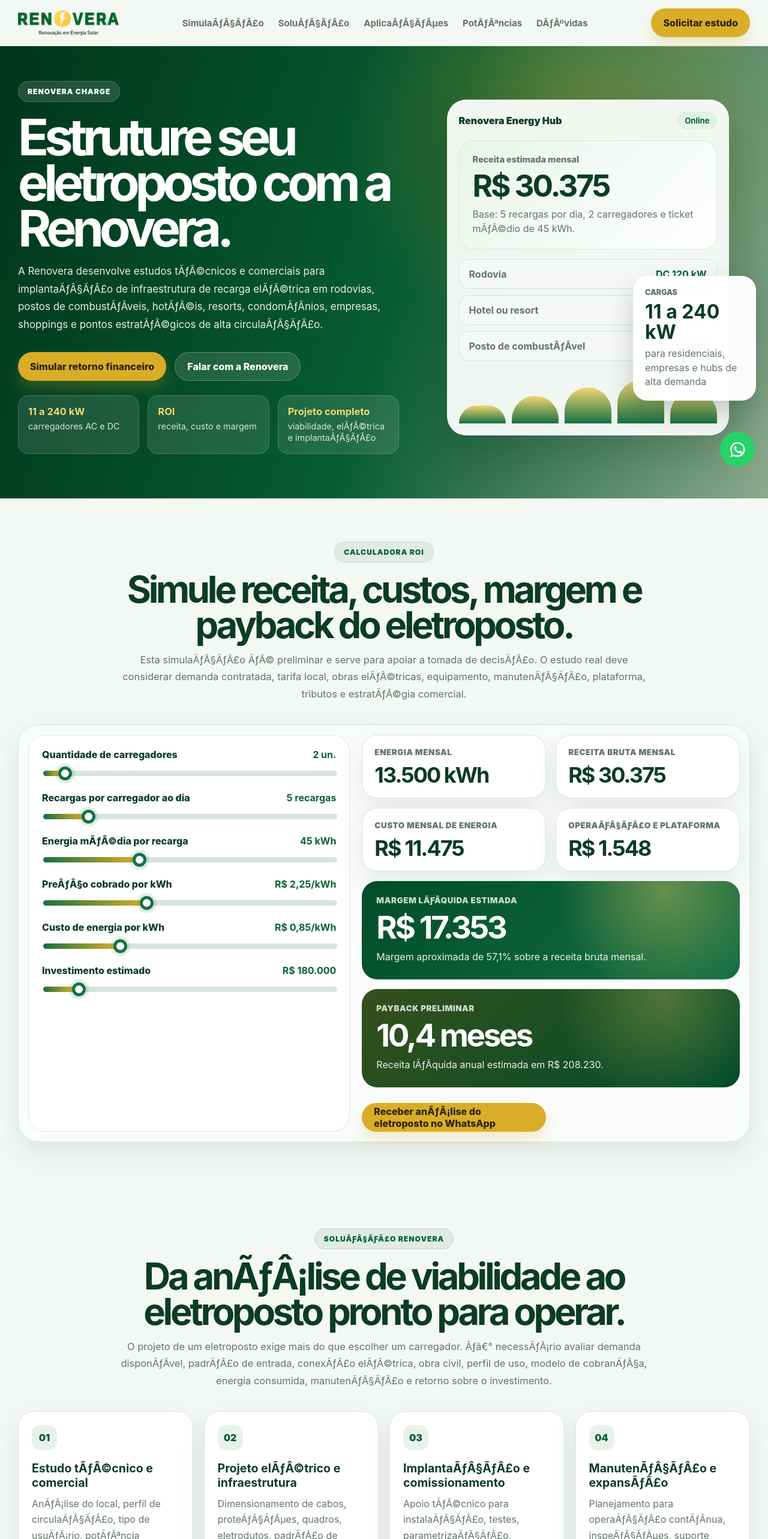
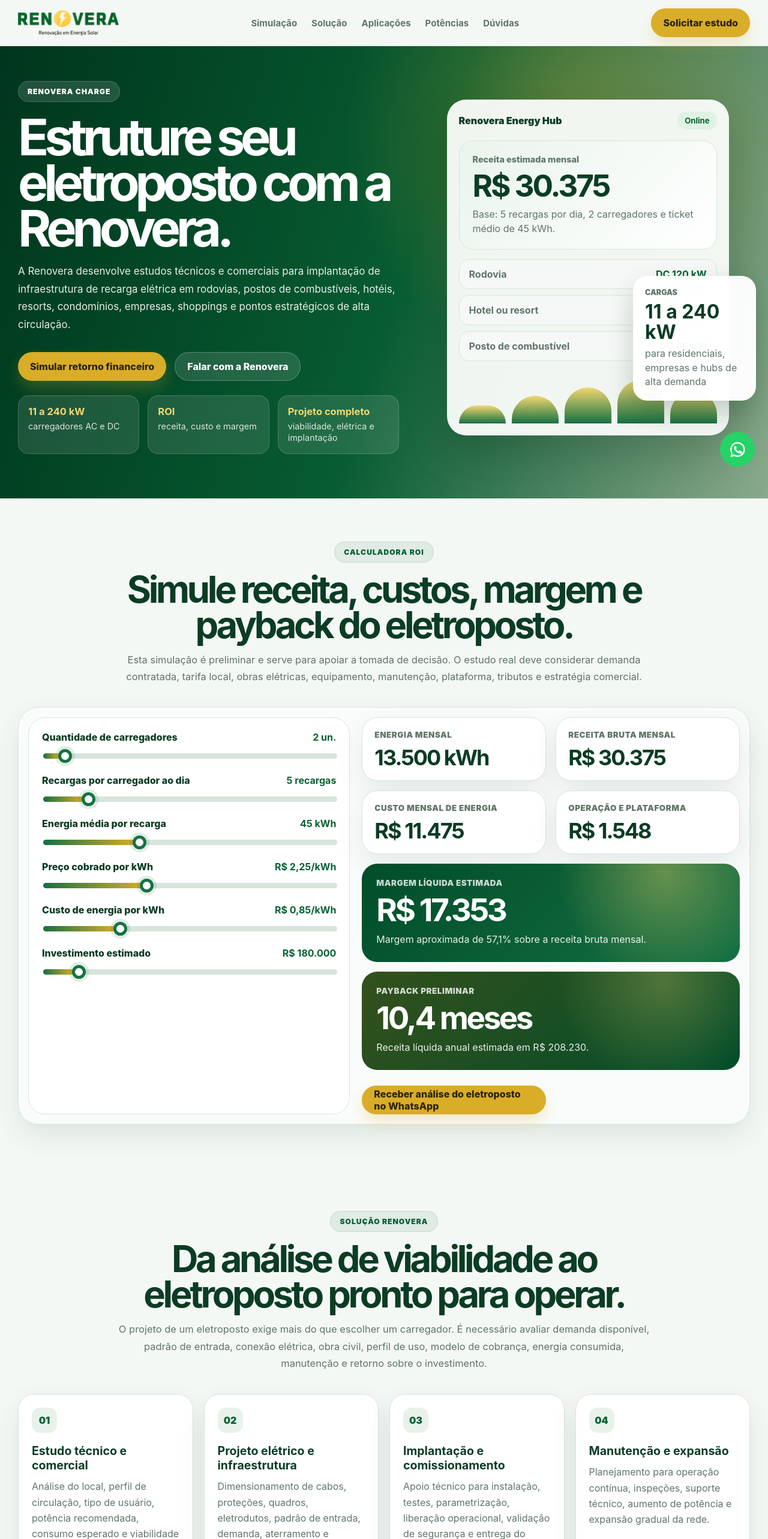
Before and after one commit to renovera1/renovera-eletroposto, a React (Vite) app: page / in a window 1280 px wide. Shown: the top 2566 px of the page at 60% size. Built offline with nearby package versions, Linux system fonts and the light colour scheme; the HTML template or start-up script is replaced by a standard one.

Commit message:
Fix text encoding after footer update

```diff
--- a/src/App.tsx
+++ b/src/App.tsx
@@ -5,13 +5,13 @@
 const buildWhatsappUrl = (message: string) =>
   `https://wa.me/${WHATSAPP_NUMBER}?text=${encodeURIComponent(message)}`;
 const whatsappLink = buildWhatsappUrl(
-  "OlÃƒÂ¡, Renovera. Gostaria de avaliar a viabilidade de instalar um eletroposto. Meu local ÃƒÂ© [hotel / posto / empresa / condomÃƒÂ­nio / estacionamento / outro]."
+  "Olá, Renovera. Gostaria de avaliar a viabilidade de instalar um eletroposto. Meu local é [hotel / posto / empresa / condomínio / estacionamento / outro]."
 );
 const calculatorWhatsappLink = buildWhatsappUrl(
-  "OlÃƒÂ¡, Renovera. Usei a calculadora de eletroposto e gostaria de transformar a simulaÃƒÂ§ÃƒÂ£o em um estudo real de viabilidade. Posso enviar os dados do meu projeto?"
+  "Olá, Renovera. Usei a calculadora de eletroposto e gostaria de transformar a simulação em um estudo real de viabilidade. Posso enviar os dados do meu projeto?"
 );
 const universalWhatsappLink = buildWhatsappUrl(
-  "OlÃƒÂ¡, Renovera. Gostaria de receber uma anÃƒÂ¡lise tÃƒÂ©cnica pelo WhatsApp."
+  "Olá, Renovera. Gostaria de receber uma análise técnica pelo WhatsApp."
 );
 const logoSrc = `${import.meta.env.BASE_URL}logo-renovera.png`;
 
@@ -87,11 +87,11 @@
           </a>
 
           <nav className="nav">
-            <a href="#roi">SimulaÃƒÂ§ÃƒÂ£o</a>
-            <a href="#solucao">SoluÃƒÂ§ÃƒÂ£o</a>
-            <a href="#aplicacoes">AplicaÃƒÂ§ÃƒÂµes</a>
-            <a href="#potencias">PotÃƒÂªncias</a>
-            <a href="#duvidas">DÃƒÂºvidas</a>
+            <a href="#roi">Simulação</a>
+            <a href="#solucao">Solução</a>
+            <a href="#aplicacoes">Aplicações</a>
+            <a href="#potencias">Potências</a>
+            <a href="#duvidas">Dúvidas</a>
           </nav>
 
           <a className="headerButton" href={whatsappLink} target="_blank" rel="noreferrer">
@@ -109,10 +109,10 @@
               <h1>Estruture seu eletroposto com a Renovera.</h1>
 
               <p>
-                A Renovera desenvolve estudos tÃƒÂ©cnicos e comerciais para
-                implantaÃƒÂ§ÃƒÂ£o de infraestrutura de recarga elÃƒÂ©trica em rodovias,
-                postos de combustÃƒÂ­veis, hotÃƒÂ©is, resorts, condomÃƒÂ­nios, empresas,
-                shoppings e pontos estratÃƒÂ©gicos de alta circulaÃƒÂ§ÃƒÂ£o.
+                A Renovera desenvolve estudos técnicos e comerciais para
+                implantação de infraestrutura de recarga elétrica em rodovias,
+                postos de combustíveis, hotéis, resorts, condomínios, empresas,
+                shoppings e pontos estratégicos de alta circulação.
               </p>
 
               <div className="heroActions">
@@ -135,7 +135,7 @@
                 </div>
                 <div>
                   <strong>Projeto completo</strong>
-                  <span>viabilidade, elÃƒÂ©trica e implantaÃƒÂ§ÃƒÂ£o</span>
+                  <span>viabilidade, elétrica e implantação</span>
                 </div>
               </div>
             </div>
@@ -151,7 +151,7 @@
                   <span>Receita estimada mensal</span>
                   <strong>R$ 30.375</strong>
                   <p>
-                    Base: 5 recargas por dia, 2 carregadores e ticket mÃƒÂ©dio de
+                    Base: 5 recargas por dia, 2 carregadores e ticket médio de
                     45 kWh.
                   </p>
                 </div>
@@ -166,7 +166,7 @@
                     <strong>AC 22 kW</strong>
                   </div>
                   <div>
-                    <span>Posto de combustÃƒÂ­vel</span>
+                    <span>Posto de combustível</span>
                     <strong>DC 60 kW</strong>
                   </div>
                 </div>
@@ -195,10 +195,10 @@
               <span className="eyebrow light">Calculadora ROI</span>
               <h2>Simule receita, custos, margem e payback do eletroposto.</h2>
               <p>
-                Esta simulaÃƒÂ§ÃƒÂ£o ÃƒÂ© preliminar e serve para apoiar a tomada de
-                decisÃƒÂ£o. O estudo real deve considerar demanda contratada, tarifa
-                local, obras elÃƒÂ©tricas, equipamento, manutenÃƒÂ§ÃƒÂ£o, plataforma,
-                tributos e estratÃƒÂ©gia comercial.
+                Esta simulação é preliminar e serve para apoiar a tomada de
+                decisão. O estudo real deve considerar demanda contratada, tarifa
+                local, obras elétricas, equipamento, manutenção, plataforma,
+                tributos e estratégia comercial.
               </p>
             </div>
 
@@ -225,7 +225,7 @@
                 />
 
                 <Control
-                  label="Energia mÃƒÂ©dia por recarga"
+                  label="Energia média por recarga"
                   value={averageKwh}
                   suffix="kWh"
                   min={10}
@@ -235,7 +235,7 @@
                 />
 
                 <Control
-                  label="PreÃƒÂ§o cobrado por kWh"
+                  label="Preço cobrado por kWh"
                   value={salePrice}
                   suffix="R$/kWh"
                   min={0.8}
@@ -285,14 +285,14 @@
                 </div>
 
                 <div className="resultCard">
-                  <span>OperaÃƒÂ§ÃƒÂ£o e plataforma</span>
+                  <span>Operação e plataforma</span>
                   <strong>
                     {formatCurrency(result.platformCost + result.maintenance)}
                   </strong>
                 </div>
 
                 <div className="highlightResult">
-                  <span>Margem lÃƒÂ­quida estimada</span>
+                  <span>Margem líquida estimada</span>
                   <strong>{formatCurrency(result.netRevenue)}</strong>
                   <p>
                     Margem aproximada de{" "}
@@ -309,13 +309,13 @@
                       : "Indefinido"}
                   </strong>
                   <p>
-                    Receita lÃƒÂ­quida anual estimada em{" "}
+                    Receita líquida anual estimada em{" "}
                     {formatCurrency(result.annualNetRevenue)}.
                   </p>
                 </div>
 
                 <a className="primaryButton calculatorWhatsappButton" href={calculatorWhatsappLink} target="_blank" rel="noreferrer">
-                  Receber anÃƒÂ¡lise do eletroposto no WhatsApp
+                  Receber análise do eletroposto no WhatsApp
                 </a>
               </div>
             </div>
@@ -325,13 +325,13 @@
         <section className="intro" id="solucao">
           <div className="container">
             <div className="sectionHeader center">
-              <span className="eyebrow light">SoluÃƒÂ§ÃƒÂ£o Renovera</span>
-              <h2>Da anÃƒÂ¡lise de viabilidade ao eletroposto pronto para operar.</h2>
+              <span className="eyebrow light">Solução Renovera</span>
+              <h2>Da análise de viabilidade ao eletroposto pronto para operar.</h2>
               <p>
                 O projeto de um eletroposto exige mais do que escolher um
-                carregador. Ãƒâ€° necessÃƒÂ¡rio avaliar demanda disponÃƒÂ­vel, padrÃƒÂ£o de
-                entrada, conexÃƒÂ£o elÃƒÂ©trica, obra civil, perfil de uso, modelo de
-                cobranÃƒÂ§a, energia consumida, manutenÃƒÂ§ÃƒÂ£o e retorno sobre o
+                carregador. É necessário avaliar demanda disponível, padrão de
+                entrada, conexão elétrica, obra civil, perfil de uso, modelo de
+                cobrança, energia consumida, manutenção e retorno sobre o
                 investimento.
               </p>
             </div>
@@ -339,39 +339,39 @@
             <div className="introGrid">
               <div className="introCard">
                 <span>01</span>
-                <h3>Estudo tÃƒÂ©cnico e comercial</h3>
+                <h3>Estudo técnico e comercial</h3>
                 <p>
-                  AnÃƒÂ¡lise do local, perfil de circulaÃƒÂ§ÃƒÂ£o, tipo de usuÃƒÂ¡rio,
-                  potÃƒÂªncia recomendada, consumo esperado e viabilidade econÃƒÂ´mica
+                  Análise do local, perfil de circulação, tipo de usuário,
+                  potência recomendada, consumo esperado e viabilidade econômica
                   preliminar.
                 </p>
               </div>
 
               <div className="introCard">
                 <span>02</span>
-                <h3>Projeto elÃƒÂ©trico e infraestrutura</h3>
+                <h3>Projeto elétrico e infraestrutura</h3>
                 <p>
-                  Dimensionamento de cabos, proteÃƒÂ§ÃƒÂµes, quadros, eletrodutos,
-                  padrÃƒÂ£o de entrada, demanda, aterramento e adequaÃƒÂ§ÃƒÂµes elÃƒÂ©tricas.
+                  Dimensionamento de cabos, proteções, quadros, eletrodutos,
+                  padrão de entrada, demanda, aterramento e adequações elétricas.
                 </p>
               </div>
 
               <div className="introCard">
                 <span>03</span>
-                <h3>ImplantaÃƒÂ§ÃƒÂ£o e comissionamento</h3>
+                <h3>Implantação e comissionamento</h3>
                 <p>
-                  Apoio tÃƒÂ©cnico para instalaÃƒÂ§ÃƒÂ£o, testes, parametrizaÃƒÂ§ÃƒÂ£o,
-                  liberaÃƒÂ§ÃƒÂ£o operacional, validaÃƒÂ§ÃƒÂ£o de seguranÃƒÂ§a e entrega do
+                  Apoio técnico para instalação, testes, parametrização,
+                  liberação operacional, validação de segurança e entrega do
                   ponto de recarga.
                 </p>
               </div>
 
               <div className="introCard">
                 <span>04</span>
-                <h3>ManutenÃƒÂ§ÃƒÂ£o e expansÃƒÂ£o</h3>
+                <h3>Manutenção e expansão</h3>
                 <p>
-                  Planejamento para operaÃƒÂ§ÃƒÂ£o contÃƒÂ­nua, inspeÃƒÂ§ÃƒÂµes, suporte
-                  tÃƒÂ©cnico, aumento de potÃƒÂªncia e expansÃƒÂ£o gradual da rede.
+                  Planejamento para operação contínua, inspeções, suporte
+                  técnico, aumento de potência e expansão gradual da rede.
                 </p>
               </div>
             </div>
@@ -382,25 +382,25 @@
           <div className="container">
             <div className="splitHeader">
               <div>
-                <span className="eyebrow light">AplicaÃƒÂ§ÃƒÂµes</span>
-                <h2>Uma soluÃƒÂ§ÃƒÂ£o para diferentes perfis de uso.</h2>
+                <span className="eyebrow light">Aplicações</span>
+                <h2>Uma solução para diferentes perfis de uso.</h2>
               </div>
               <p>
-                Cada ponto possui uma estratÃƒÂ©gia distinta. Locais de permanÃƒÂªncia
+                Cada ponto possui uma estratégia distinta. Locais de permanência
                 longa podem utilizar recarga AC. Pontos de passagem, rodovias e
-                postos exigem carregamento DC mais rÃƒÂ¡pido, maior disponibilidade
-                e operaÃƒÂ§ÃƒÂ£o mais estruturada.
+                postos exigem carregamento DC mais rápido, maior disponibilidade
+                e operação mais estruturada.
               </p>
             </div>
 
             <div className="cardsGrid">
               <article className="useCard">
                 <div className="icon">01</div>
-                <h3>Postos de combustÃƒÂ­veis</h3>
+                <h3>Postos de combustíveis</h3>
                 <p>
-                  Transforme o posto em ponto de conveniÃƒÂªncia para veÃƒÂ­culos
-                  elÃƒÂ©tricos, com carregadores DC, sinalizaÃƒÂ§ÃƒÂ£o, vaga dedicada e
-                  estratÃƒÂ©gia de monetizaÃƒÂ§ÃƒÂ£o por kWh.
+                  Transforme o posto em ponto de conveniência para veículos
+                  elétricos, com carregadores DC, sinalização, vaga dedicada e
+                  estratégia de monetização por kWh.
                 </p>
               </article>
 
@@ -408,18 +408,18 @@
                 <div className="icon">02</div>
                 <h3>Rodovias e corredores</h3>
                 <p>
-                  Estruture pontos de recarga rÃƒÂ¡pida em rotas estratÃƒÂ©gicas,
+                  Estruture pontos de recarga rápida em rotas estratégicas,
                   reduzindo ansiedade de autonomia e agregando valor ao fluxo de
-                  veÃƒÂ­culos.
+                  veículos.
                 </p>
               </article>
 
               <article className="useCard">
                 <div className="icon">03</div>
-                <h3>HotÃƒÂ©is e resorts</h3>
+                <h3>Hotéis e resorts</h3>
                 <p>
-                  OfereÃƒÂ§a recarga como diferencial de experiÃƒÂªncia, retenÃƒÂ§ÃƒÂ£o e
-                  conveniÃƒÂªncia para hÃƒÂ³spedes com veÃƒÂ­culos elÃƒÂ©tricos.
+                  Ofereça recarga como diferencial de experiência, retenção e
+                  conveniência para hóspedes com veículos elétricos.
                 </p>
               </article>
 
@@ -427,18 +427,18 @@
                 <div className="icon">04</div>
                 <h3>Shoppings e centros comerciais</h3>
                 <p>
-                  Aumente permanÃƒÂªncia, gere nova receita e associe o
-                  empreendimento a inovaÃƒÂ§ÃƒÂ£o, sustentabilidade e mobilidade
-                  elÃƒÂ©trica.
+                  Aumente permanência, gere nova receita e associe o
+                  empreendimento a inovação, sustentabilidade e mobilidade
+                  elétrica.
                 </p>
               </article>
 
               <article className="useCard">
                 <div className="icon">05</div>
-                <h3>CondomÃƒÂ­nios</h3>
+                <h3>Condomínios</h3>
                 <p>
-                  Planeje infraestrutura coletiva, mediÃƒÂ§ÃƒÂ£o, rateio, seguranÃƒÂ§a
-                  elÃƒÂ©trica e expansÃƒÂ£o organizada para moradores.
+                  Planeje infraestrutura coletiva, medição, rateio, segurança
+                  elétrica e expansão organizada para moradores.
                 </p>
               </article>
 
@@ -446,8 +446,8 @@
                 <div className="icon">06</div>
                 <h3>Empresas e frotas</h3>
                 <p>
-                  Apoie a eletrificaÃƒÂ§ÃƒÂ£o de frotas leves, veÃƒÂ­culos corporativos,
-                  clientes, colaboradores e operaÃƒÂ§ÃƒÂµes internas.
+                  Apoie a eletrificação de frotas leves, veículos corporativos,
+                  clientes, colaboradores e operações internas.
                 </p>
               </article>
             </div>
@@ -457,12 +457,12 @@
         <section className="power" id="potencias">
           <div className="container powerGrid">
             <div className="sectionHeader">
-              <span className="eyebrow light">PotÃƒÂªncias</span>
+              <span className="eyebrow light">Potências</span>
               <h2>Do carregador residencial ao hub de alta demanda.</h2>
               <p>
-                A escolha da potÃƒÂªncia depende do tempo de permanÃƒÂªncia do usuÃƒÂ¡rio,
-                da demanda elÃƒÂ©trica disponÃƒÂ­vel, do investimento previsto e do
-                modelo de cobranÃƒÂ§a. A Renovera avalia o equilÃƒÂ­brio entre custo,
+                A escolha da potência depende do tempo de permanência do usuário,
+                da demanda elétrica disponível, do investimento previsto e do
+                modelo de cobrança. A Renovera avalia o equilíbrio entre custo,
                 velocidade de recarga e retorno financeiro.
               </p>
             </div>
@@ -470,19 +470,19 @@
             <div className="powerTable">
               <div className="powerRow">
                 <strong>11 kW</strong>
-                <span>ResidÃƒÂªncias, condomÃƒÂ­nios e empresas com baixa rotatividade.</span>
+                <span>Residências, condomínios e empresas com baixa rotatividade.</span>
               </div>
               <div className="powerRow">
                 <strong>22 kW</strong>
-                <span>HotÃƒÂ©is, estacionamentos, resorts e pontos de permanÃƒÂªncia longa.</span>
+                <span>Hotéis, estacionamentos, resorts e pontos de permanência longa.</span>
               </div>
               <div className="powerRow">
                 <strong>30 a 40 kW</strong>
-                <span>OperaÃƒÂ§ÃƒÂµes de entrada em DC com investimento menor.</span>
+                <span>Operações de entrada em DC com investimento menor.</span>
               </div>
               <div className="powerRow">
                 <strong>60 a 90 kW</strong>
-                <span>Postos, comÃƒÂ©rcios e locais com necessidade de giro moderado.</span>
+                <span>Postos, comércios e locais com necessidade de giro moderado.</span>
               </div>
               <div className="powerRow">
                 <strong>120 kW</strong>
@@ -490,7 +490,7 @@
               </div>
               <div className="powerRow">
                 <strong>180 a 240 kW</strong>
-                <span>Corredores estratÃƒÂ©gicos e alta rotatividade de veÃƒÂ­culos.</span>
+                <span>Corredores estratégicos e alta rotatividade de veículos.</span>
               </div>
             </div>
           </div>
@@ -499,29 +499,29 @@
         <section className="faq" id="duvidas">
           <div className="container">
             <div className="sectionHeader center">
-              <span className="eyebrow light">DÃƒÂºvidas frequentes</span>
+              <span className="eyebrow light">Dúvidas frequentes</span>
               <h2>Pontos importantes antes de investir.</h2>
             </div>
 
             <div className="faqGrid">
               <Faq
                 question="Qual carregador devo escolher?"
-                answer="Depende do tipo de usuÃƒÂ¡rio, tempo mÃƒÂ©dio de permanÃƒÂªncia, demanda elÃƒÂ©trica disponÃƒÂ­vel e objetivo financeiro. ResidÃƒÂªncias e condomÃƒÂ­nios normalmente utilizam AC. Rodovias e postos tendem a exigir DC."
+                answer="Depende do tipo de usuário, tempo médio de permanência, demanda elétrica disponível e objetivo financeiro. Residências e condomínios normalmente utilizam AC. Rodovias e postos tendem a exigir DC."
               />
 
               <Faq
-                question="A calculadora substitui o estudo tÃƒÂ©cnico?"
-                answer="NÃƒÂ£o. Ela entrega uma visÃƒÂ£o preliminar de viabilidade. O estudo tÃƒÂ©cnico completo considera instalaÃƒÂ§ÃƒÂ£o elÃƒÂ©trica, custos reais de obra, tarifa, demanda contratada, equipamento e operaÃƒÂ§ÃƒÂ£o."
+                question="A calculadora substitui o estudo técnico?"
+                answer="Não. Ela entrega uma visão preliminar de viabilidade. O estudo técnico completo considera instalação elétrica, custos reais de obra, tarifa, demanda contratada, equipamento e operação."
               />
 
               <Faq
                 question="Preciso aumentar a demanda de energia?"
-                answer="Pode ser necessÃƒÂ¡rio. A Renovera avalia a carga existente, potÃƒÂªncia do carregador, simultaneidade, tensÃƒÂ£o de alimentaÃƒÂ§ÃƒÂ£o e exigÃƒÂªncias da concessionÃƒÂ¡ria."
+                answer="Pode ser necessário. A Renovera avalia a carga existente, potência do carregador, simultaneidade, tensão de alimentação e exigências da concessionária."
               />
 
               <Faq
                 question="O eletroposto pode ser integrado com energia solar?"
-                answer="Sim. A geraÃƒÂ§ÃƒÂ£o solar pode reduzir custo energÃƒÂ©tico e melhorar a margem do projeto, mas deve ser analisada junto com o perfil de consumo e regras de conexÃƒÂ£o."
+                answer="Sim. A geração solar pode reduzir custo energético e melhorar a margem do projeto, mas deve ser analisada junto com o perfil de consumo e regras de conexão."
               />
             </div>
           </div>
@@ -529,15 +529,15 @@
 
         <section className="finalCta">
           <div className="container finalCtaBox">
-            <h2>Quer transformar a simulaÃƒÂ§ÃƒÂ£o em um estudo real?</h2>
+            <h2>Quer transformar a simulação em um estudo real?</h2>
             <p>
               A Renovera pode avaliar seu local, estimar o investimento,
-              dimensionar a infraestrutura e indicar a melhor estratÃƒÂ©gia para o
+              dimensionar a infraestrutura e indicar a melhor estratégia para o
               seu eletroposto.
             </p>
             <div className="finalActions">
               <a className="primaryButton" href={calculatorWhatsappLink} target="_blank" rel="noreferrer">
-                Transformar simulaÃƒÂ§ÃƒÂ£o em estudo real
+                Transformar simulação em estudo real
               </a>
               <a className="secondaryButton finalSecondaryButton" href={universalWhatsappLink} target="_blank" rel="noreferrer">
                 Falar com especialista
@@ -552,17 +552,17 @@
           <div>
             <img src={logoSrc} alt="Renovera" />
             <p>
-              Engenharia, energia e mobilidade elÃƒÂ©trica para estruturar a nova
+              Engenharia, energia e mobilidade elétrica para estruturar a nova
               infraestrutura de recarga no Brasil.
             </p>
           </div>
 
           <div>
             <h4>Menu</h4>
-            <a href="#roi">SimulaÃ§Ã£o</a>
-            <a href="#solucao">SoluÃ§Ã£o</a>
-            <a href="#aplicacoes">AplicaÃ§Ãµes</a>
-            <a href="#potencias">PotÃªncias</a>
+            <a href="#roi">Simulação</a>
+            <a href="#solucao">Solução</a>
+            <a href="#aplicacoes">Aplicações</a>
+            <a href="#potencias">Potências</a>
           </div>
 
           <div>
@@ -576,16 +576,16 @@
           <div>
             <h4>Compliance</h4>
             <p>
-              Canal Ã©tico e confidencial para denÃºncias e comunicaÃ§Ãµes internas.
+              Canal ético e confidencial para denúncias e comunicações internas.
             </p>
             <a href="mailto:compliance@renovera.com.br">
               compliance@renovera.com.br
             </a>
           </div>
+        </div>
 
-        </div>
         <div className="container copyright">
-          Ã‚Â© 2026 Renovera. Todos os direitos reservados.
+          © 2026 Renovera. Todos os direitos reservados.
         </div>
       </footer>
 
@@ -659,7 +659,7 @@
     <div className={`faqItem ${open ? "active" : ""}`}>
       <button onClick={() => setOpen(!open)}>
         <span>{question}</span>
-        <strong>{open ? "Ã¢Ë†â€™" : "+"}</strong>
+        <strong>{open ? "−" : "+"}</strong>
       </button>
 
       {open && <p>{answer}</p>}
```
